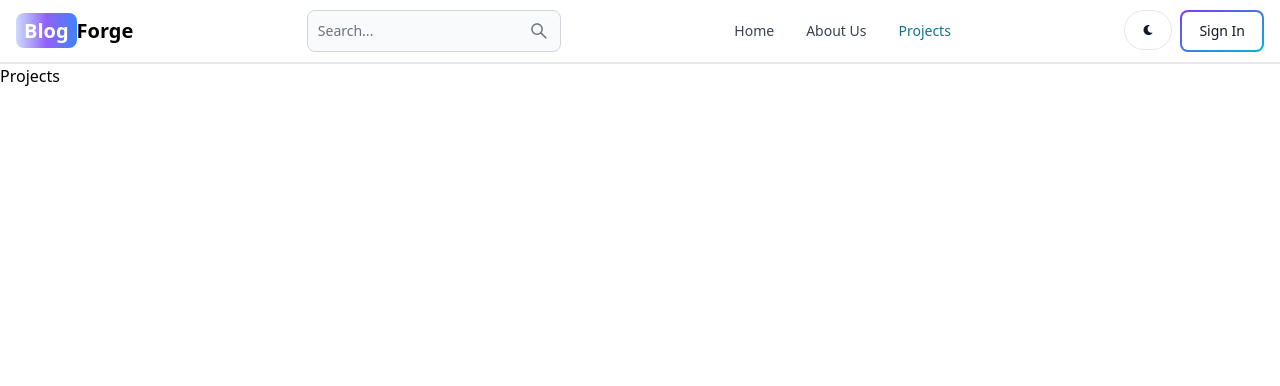
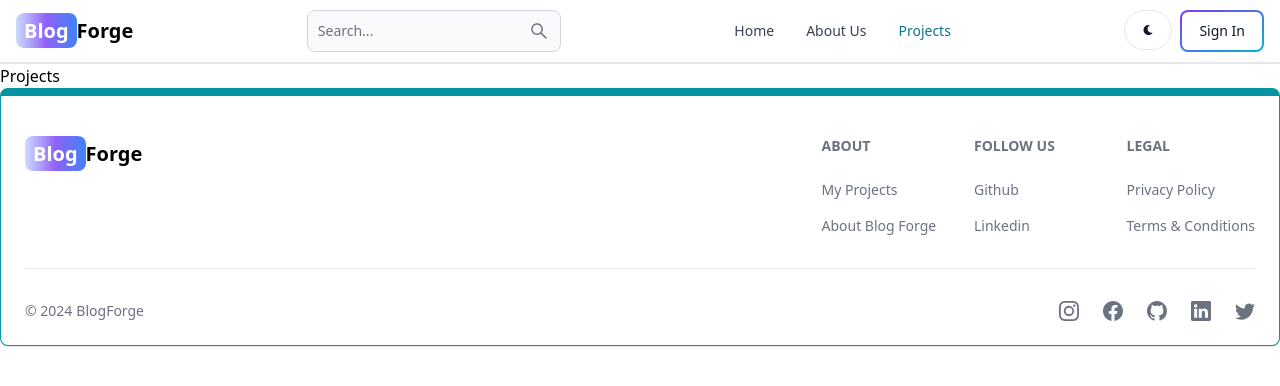
Before and after one commit to jas1330/mern-blog, a React (Vite) app in the folder client/: page /projects in a window 1280 px wide. Shown: the top 386 px of the page. Built offline with nearby package versions, Linux system fonts and the light colour scheme.

Commit message:
create and add Footer component

```diff
--- a/client/src/App.jsx
+++ b/client/src/App.jsx
@@ -6,6 +6,7 @@
 import Signin from "./pages/Signin";
 import Projects from "./pages/Projects";
 import Header from "./components/Header";
+import Footer from "./components/Footer";
 export default function App(){
   return(
     <BrowserRouter>
@@ -20,6 +21,7 @@
 
 
       </Routes>
+      <Footer/>
       </BrowserRouter>
   )
 }
--- /dev/null
+++ b/client/src/components/Footer.jsx
@@ -0,0 +1,93 @@
+import { Footer } from "flowbite-react"
+import { Link } from "react-router-dom"
+import {BsFacebook,BsInstagram,BsTwitter,BsGithub,BsLinkedin} from 'react-icons/bs'
+export default function FooterCon(){
+    return(
+      <Footer container className="border border-t-8 border-teal-500">
+        <div className="w-full max-w-7xl mx-auto">
+            <div className="grid w-full justify-between sm:flex md:grid-cols-1">
+                <div className="mt-5">
+                <Link to='/'className='self-center whitespace-nowrap text-sm sm:text-xl font-semibold dark:text-white'>
+                  <span className='px-2 py-1 bg-gradient-to-r from-indigo-200 via-purple-500 to-blue-500 rounded-lg text-white'>
+                  Blog
+                  </span>
+                  Forge
+                </Link>
+                </div>
+                <div className="grid grid-cols-2 gap-8 mt-4 sm:grid-cols-3 sm:gap-6">
+                  <div>
+
+                    <Footer.Title title="About" />
+                    <Footer.LinkGroup col>
+                        <Footer.Link
+                            href=''
+                            target='_blank'
+                            rel='noopener noreferrer'>
+                            My Projects
+                        </Footer.Link>
+                        <Footer.LinkGroup col>
+                        <Footer.Link
+                            href='/about'
+                            target='_blank'
+                            rel='noopener noreferrer'>
+                            About Blog Forge
+                        </Footer.Link>
+                    </Footer.LinkGroup>
+                    </Footer.LinkGroup>
+                  </div>
+                  <div>
+                    <Footer.Title title="Follow Us" />
+                    <Footer.LinkGroup col>
+                        <Footer.Link
+                            href='#'
+                            target='_blank'
+                            rel='noopener noreferrer'>
+                            Github
+                        </Footer.Link>
+                        <Footer.LinkGroup col>
+                        <Footer.Link
+                            href='#'
+                            target='_blank'
+                            rel='noopener noreferrer'>
+                            Linkedin
+                        </Footer.Link>
+                    </Footer.LinkGroup>
+                    </Footer.LinkGroup>
+                  </div>
+                  <div className="">
+                    <Footer.Title title="Legal" />
+                    <Footer.LinkGroup col>
+                        <Footer.Link
+                            href='#'
+                            >
+                            Privacy Policy
+                        </Footer.Link>
+                        <Footer.LinkGroup col>
+                        <Footer.Link
+                            href='#'>
+                            Terms &amp; Conditions
+                        </Footer.Link>
+                    </Footer.LinkGroup>
+                    </Footer.LinkGroup>
+
+                    </div>
+                </div>
+            </div>
+            <Footer.Divider />
+            <div className="w-full sm:flex sm:items-center sm:justify-between">
+              <Footer.Copyright href='#' by="BlogForge" year={new Date().getFullYear()}>
+
+              </Footer.Copyright>
+              <div className="flex gap-6 sm:mt-0 mt-4 sm:justify-center">
+                <Footer.Icon href='#' icon={BsInstagram}/>
+                <Footer.Icon href='#' icon={BsFacebook}/>
+                <Footer.Icon href='#' icon={BsGithub}/>
+                <Footer.Icon href='#' icon={BsLinkedin}/>
+                <Footer.Icon href='#' icon={BsTwitter}/>
+              </div>
+            </div>
+        </div>
+
+      </Footer>
+    )
+  }
```
Also changed, not shown: 1 other file (tests, documents, lock files or other folders).
